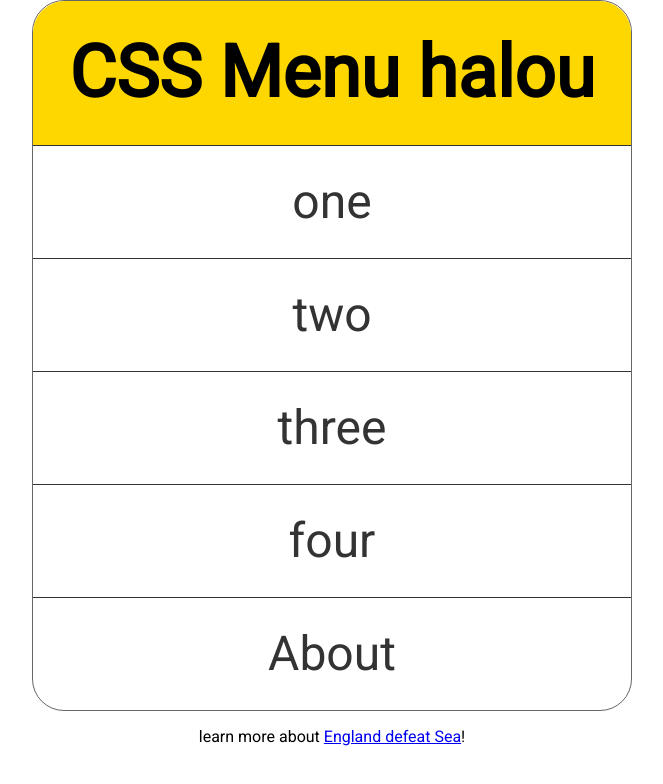
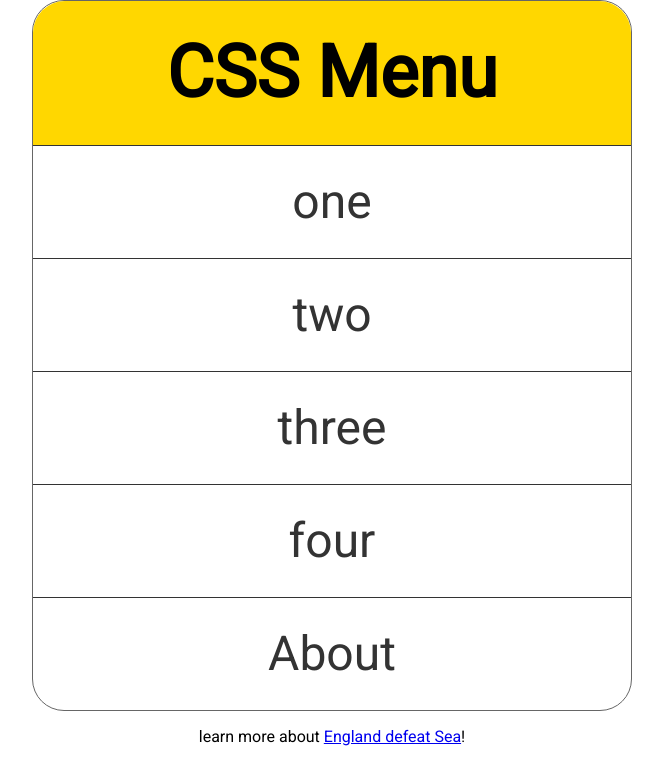
Before and after one commit to tonylee2031/hello, a plain HTML site: page index.html in a window 1280 px wide. Shown: the whole page, without its empty margins (308-971 px from the left). Drawn offline with Linux system fonts and the light colour scheme.

Commit message:
重新提交一次

```diff
--- a/index.html
+++ b/index.html
@@ -14,7 +14,7 @@
   </head>
   <body>
     <nav>
-      <h2>CSS Menu halou</h2>
+      <h2>CSS Menu</h2>
       <ul>
         <li><a href="one.html">one</a></li>
         <li><a href="one.html">two</a></li>
```
